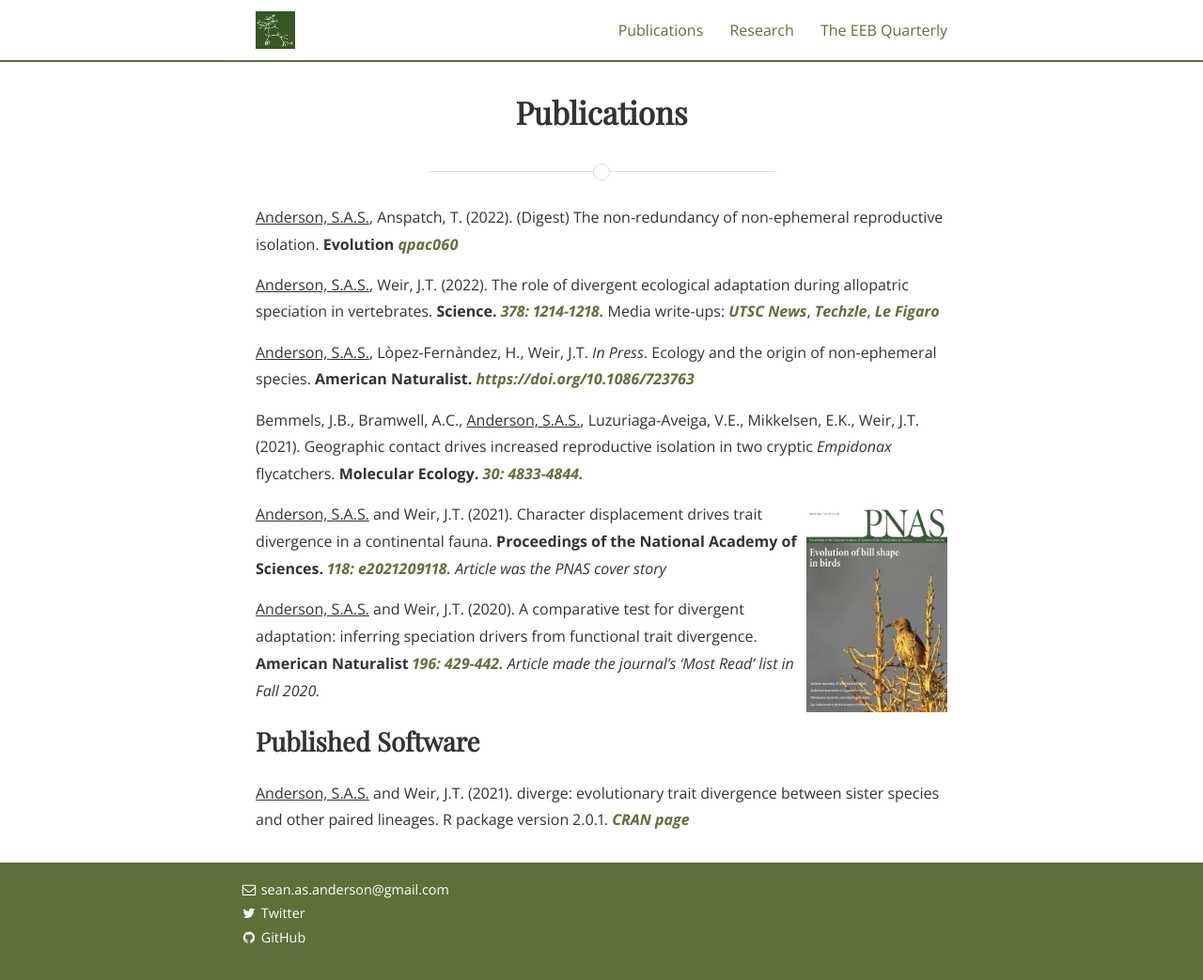
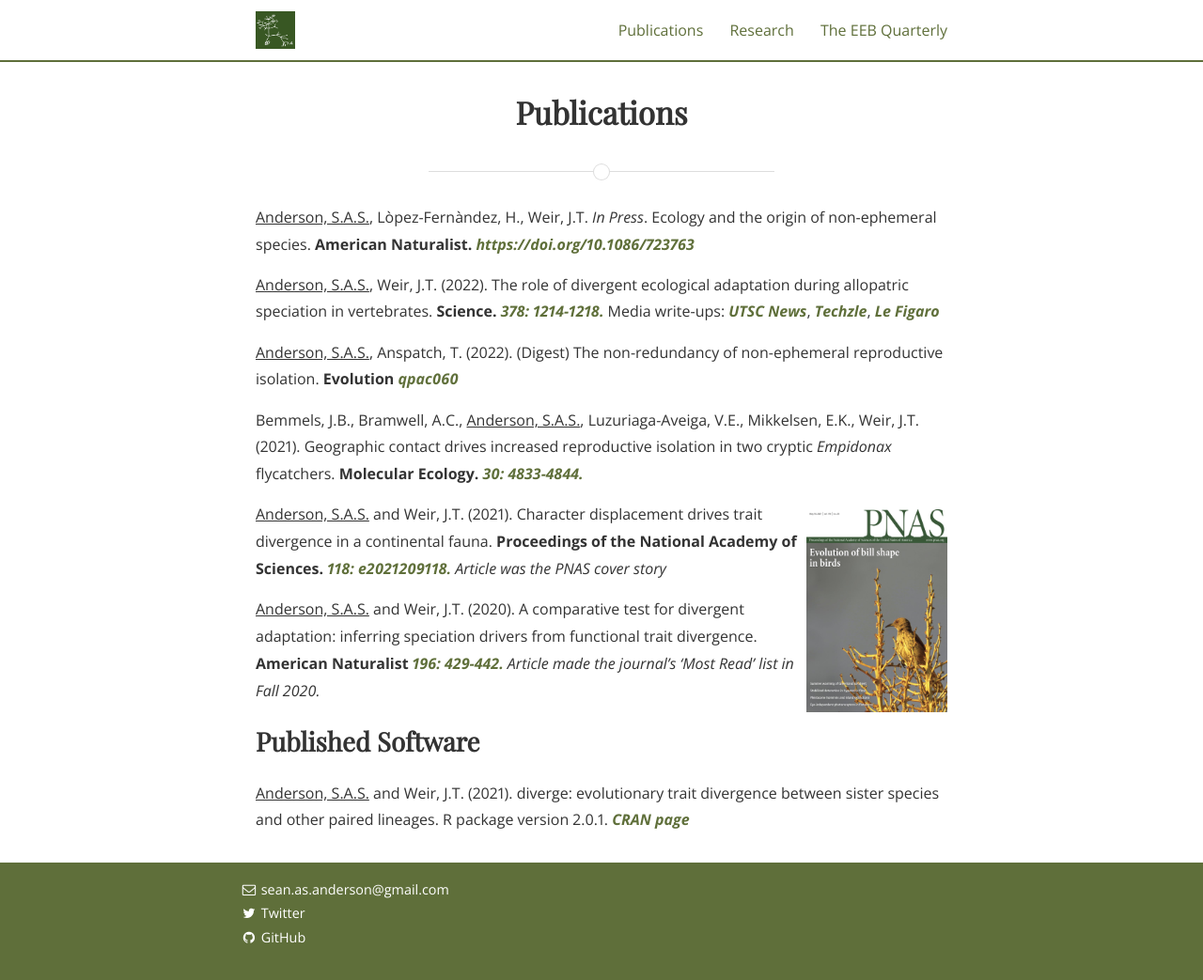
Before and after one commit to SeanASAnderson/SeanASAnderson.github.io, a Jekyll site: the page built from publications2.md, in a window 1280 px wide and 1043 px high. Shown: the whole window at 94% size. Built offline with Jekyll 4.4.1, drawn with Linux system fonts in a browser that asks for light colours; nearby versions of some CDN libraries; some web fonts are replaced.

Commit message:
pub date

```diff
--- a/publications2.md
+++ b/publications2.md
@@ -15,11 +15,11 @@ img {
 
 <h2>Out Now</h2>-->
 
-<p><u>Anderson, S.A.S.</u>, Anspatch, T. (2022). (Digest) The non-redundancy of non-ephemeral reproductive isolation. <b>Evolution</b> <a href="https://academic.oup.com/evolut/advance-article/doi/10.1093/evolut/qpac060/6918776"><b><i>qpac060</i></b></a> </p>
+<p><u>Anderson, S.A.S.</u>, L&ograve;pez-Fern&agrave;ndez, H., Weir, J.T. <i>In Press</i>. Ecology and the origin of non-ephemeral species. <b>American Naturalist.</b> <a href="https://doi.org/10.1086/723763"><b><i>https://doi.org/10.1086/723763</i></b></a> </p>
 
 <p><u>Anderson, S.A.S.</u>, Weir, J.T. (2022). The role of divergent ecological adaptation during allopatric speciation in vertebrates. <b>Science.</b> <a href="https://www.science.org/doi/10.1126/science.abo7719"><b><i>378: 1214-1218.</i></b></a> Media write-ups: <a href="https://utsc.utoronto.ca/news-events/breaking-research/study-finds-most-new-species-dont-evolve-adapting-different-environments-similar"><b><i>UTSC News</i></b></a>, <a href="http://techzle.com/how-new-species-arise"> <b><i>Techzle</i></b></a>, <a href="https://www.lefigaro.fr/sciences/le-hasard-premier-declencheur-de-l-evolution-20221222"> <b><i> Le Figaro </i></b></a> </p>
 
-<p><u>Anderson, S.A.S.</u>, L&ograve;pez-Fern&agrave;ndez, H., Weir, J.T. <i>In Press</i>. Ecology and the origin of non-ephemeral species. <b>American Naturalist.</b> <a href="https://doi.org/10.1086/723763"><b><i>https://doi.org/10.1086/723763</i></b></a> </p>
+<p><u>Anderson, S.A.S.</u>, Anspatch, T. (2022). (Digest) The non-redundancy of non-ephemeral reproductive isolation. <b>Evolution</b> <a href="https://academic.oup.com/evolut/advance-article/doi/10.1093/evolut/qpac060/6918776"><b><i>qpac060</i></b></a> </p>
 
 <p>Bemmels, J.B., Bramwell, A.C., <u>Anderson, S.A.S.</u>, Luzuriaga-Aveiga, V.E.,
 Mikkelsen, E.K., Weir, J.T. (2021). Geographic contact drives increased reproductive isolation in two cryptic <i>Empidonax</i> flycatchers. <b>Molecular Ecology.</b> <a href="https://doi.org/10.1111/mec.16105"><b><i>30: 4833-4844.</i></b></a> </p>
```
